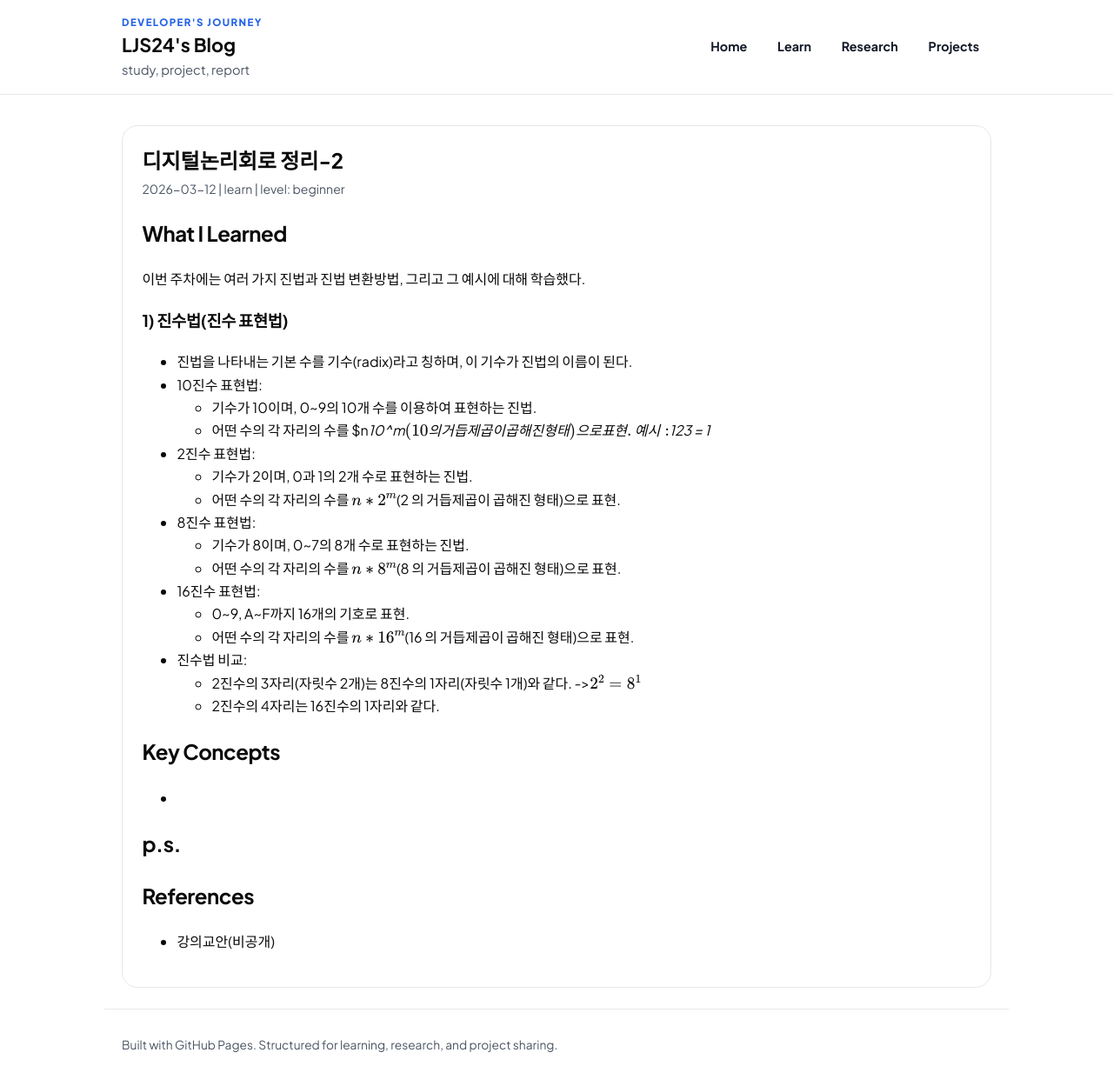
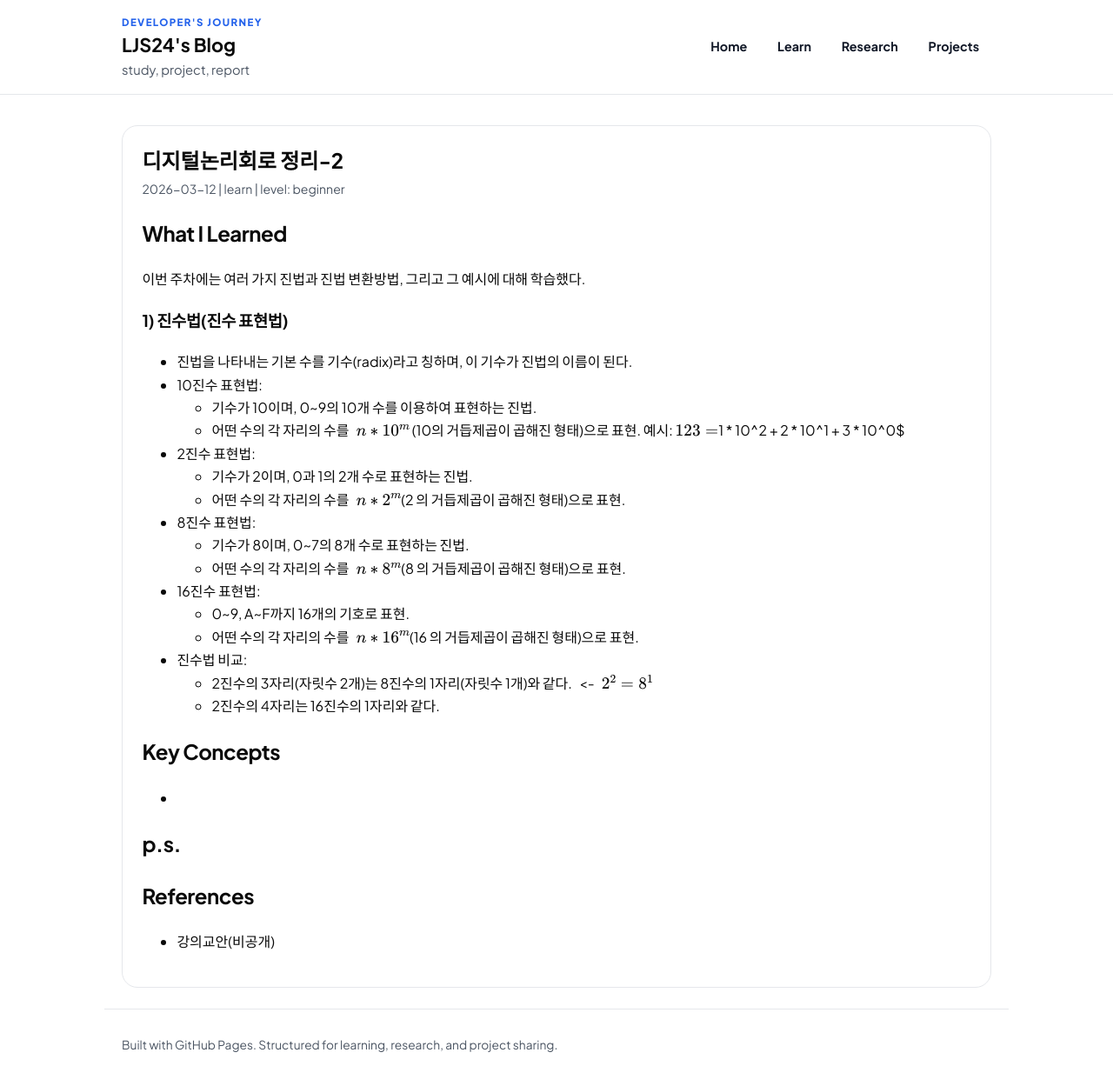
Before and after one commit to LJS24/LJS24.github.io, a Jekyll site: the page built from _posts/learn/2026-03-12-learning-note-디지털논리회로.md, in a window 1280 px wide and 1259 px high. Shown: the top 1249 px of the window at 87% size. Built offline with Jekyll 4.4.1, drawn with Linux system fonts in a browser that asks for light colours.

Commit message:
content update-learning note

```diff
--- a/_posts/learn/2026-03-12-learning-note-디지털논리회로.md
+++ b/_posts/learn/2026-03-12-learning-note-디지털논리회로.md
@@ -14,19 +14,19 @@ summary: "주간 학습내용 정리"
 - 진법을 나타내는 기본 수를 기수(radix)라고 칭하며, 이 기수가 진법의 이름이 된다.
 - 10진수 표현법:
     - 기수가 10이며, 0~9의 10개 수를 이용하여 표현하는 진법.
-    - 어떤 수의 각 자리의 수를 $n*10^m$(10의 거듭제곱이 곱해진 형태)으로 표현.
-    예시: $123 = 1*
+    - 어떤 수의 각 자리의 수를 &nbsp; $n*10^m$ (10의 거듭제곱이 곱해진 형태)으로 표현.
+    예시: $123 = $1 * 10^2 + 2 * 10^1 + 3 * 10^0$
 - 2진수 표현법:
     - 기수가 2이며, 0과 1의 2개 수로 표현하는 진법.
-    - 어떤 수의 각 자리의 수를 $n*2^m$(2 의 거듭제곱이 곱해진 형태)으로 표현.
+    - 어떤 수의 각 자리의 수를 &nbsp; $n*2^m$(2 의 거듭제곱이 곱해진 형태)으로 표현.
 - 8진수 표현법:
     - 기수가 8이며, 0~7의 8개 수로 표현하는 진법.
-    - 어떤 수의 각 자리의 수를 $n*8^m$(8 의 거듭제곱이 곱해진 형태)으로 표현.
+    - 어떤 수의 각 자리의 수를 &nbsp; $n*8^m$(8 의 거듭제곱이 곱해진 형태)으로 표현.
 - 16진수 표현법:
     - 0~9, A~F까지 16개의 기호로 표현.
-    -  어떤 수의 각 자리의 수를 $n*16^m$(16 의 거듭제곱이 곱해진 형태)으로 표현.
+    -  어떤 수의 각 자리의 수를 &nbsp; $n*16^m$(16 의 거듭제곱이 곱해진 형태)으로 표현.
 - 진수법 비교:
-    - 2진수의 3자리(자릿수 2개)는 8진수의 1자리(자릿수 1개)와 같다. ->$2^2 = 8^1$
+    - 2진수의 3자리(자릿수 2개)는 8진수의 1자리(자릿수 1개)와 같다. &nbsp; <- &nbsp; $2^2 = 8^1$
     - 2진수의 4자리는 16진수의 1자리와 같다.
 
 ## Key Concepts
```
